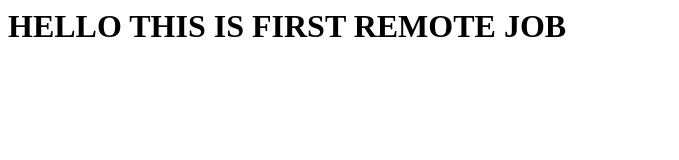
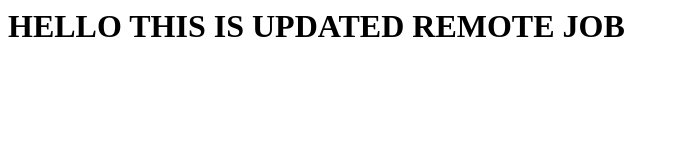
Before and after one commit to kirti0803/firstjob, a plain HTML site: page index.html in a window 1280 px wide. Shown: the whole page, without its empty margins (0-679 px from the left). Drawn offline with Linux system fonts and the light colour scheme.

Commit message:
updated file

```diff
--- a/index.html
+++ b/index.html
@@ -1 +1 @@
-<h1> HELLO THIS IS FIRST REMOTE JOB </h1>
+<h1> HELLO THIS IS UPDATED REMOTE JOB </h1>
```
